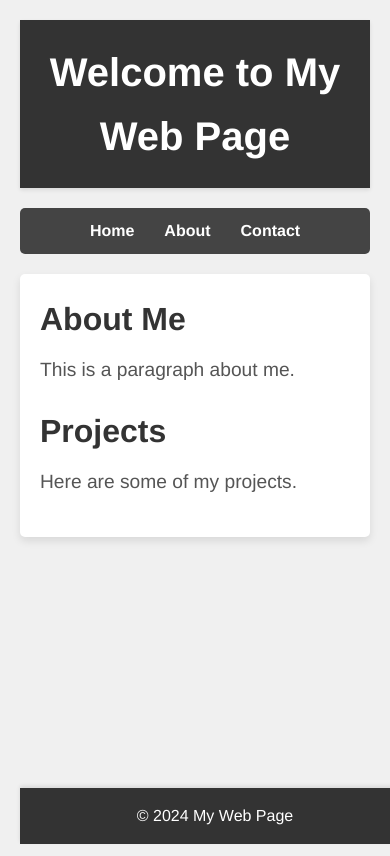
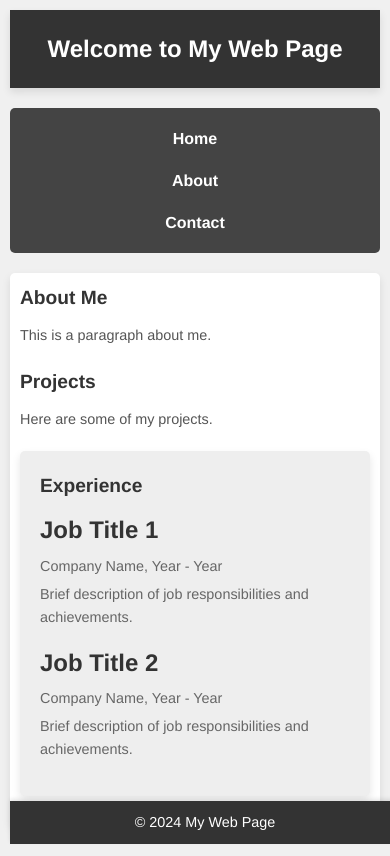
Before and after one commit to shahIO/test-github-pages, a plain HTML site: page index.html in a window 390 px wide. Drawn offline with Linux system fonts and the light colour scheme.

Commit message:
feat. exp and responsive

```diff
--- a/index.html
+++ b/index.html
@@ -5,12 +5,12 @@
     <meta name="viewport" content="width=device-width, initial-scale=1.0">
     <title>My First Web Page</title>
     <link rel="stylesheet" href="style.css">
+    <script src="script.js"></script>
 </head>
 <body>
     <header>
         <h1>Welcome to My Web Page</h1>
     </header>
-
     <nav>
         <ul>
             <li><a href="#">Home</a></li>
@@ -18,24 +18,31 @@
             <li><a href="#">Contact</a></li>
         </ul>
     </nav>
-
     <main>
         <section>
             <h2>About Me</h2>
             <p>This is a paragraph about me.</p>
         </section>
-
         <section>
             <h2>Projects</h2>
             <p>Here are some of my projects.</p>
         </section>
+        <section id="experience">
+            <h2>Experience</h2>
+            <div class="experience-item">
+                <h3>Job Title 1</h3>
+                <p>Company Name, Year - Year</p>
+                <p>Brief description of job responsibilities and achievements.</p>
+            </div>
+            <div class="experience-item">
+                <h3>Job Title 2</h3>
+                <p>Company Name, Year - Year</p>
+                <p>Brief description of job responsibilities and achievements.</p>
+            </div>
+        </section>
     </main>
-
     <footer>
         <p>&copy; 2024 My Web Page</p>
     </footer>
-
-    <!-- Link to the JavaScript file -->
-    <script src="script.js"></script>
 </body>
 </html>
--- a/style.css
+++ b/style.css
@@ -1,3 +1,18 @@
+/* Define CSS variables */
+:root {
+    --primary-bg-color: #333;
+    --primary-text-color: #fff;
+    --secondary-bg-color: #444;
+    --accent-color: #00aaff;
+    --body-bg-color: #f0f0f0;
+    --main-bg-color: #fff;
+    --text-color: #555;
+    --heading-color: #333;
+    --font-family: 'Helvetica Neue', Arial, sans-serif;
+    --shadow: 0 4px 8px rgba(0, 0, 0, 0.1);
+    --transition-duration: 0.3s;
+}
+
 /* Reset some default browser styles */
 body, h1, h2, p, ul {
     margin: 0;
@@ -6,12 +21,12 @@ body, h1, h2, p, ul {
 
 /* Set default font and background color */
 body {
-    font-family: 'Helvetica Neue', Arial, sans-serif;
-    background-color: #f0f0f0;
+    font-family: var(--font-family);
+    background-color: var(--body-bg-color);
     line-height: 1.6;
     padding: 20px;
     opacity: 0;
-    transition: opacity 0.25s ease-in-out;
+    transition: opacity 1s ease-in-out;
 }
 
 body.loaded {
@@ -20,11 +35,11 @@ body.loaded {
 
 /* Style the header */
 header {
-    background: #333;
-    color: #fff;
+    background: var(--primary-bg-color);
+    color: var(--primary-text-color);
     padding: 20px;
     text-align: center;
-    box-shadow: 0 2px 4px rgba(0, 0, 0, 0.1);
+    box-shadow: var(--shadow);
 }
 
 header h1 {
@@ -35,7 +50,7 @@ header h1 {
 /* Style the navigation */
 nav {
     margin: 20px 0;
-    background: #444;
+    background: var(--secondary-bg-color);
     padding: 10px;
     border-radius: 5px;
 }
@@ -45,32 +60,34 @@ nav ul {
     padding: 0;
     display: flex;
     justify-content: center;
+    flex-wrap: wrap;
 }
 
 nav ul li {
-    margin: 0 15px;
+    margin: 10px 15px;
 }
 
 nav ul li a {
     text-decoration: none;
-    color: #fff;
+    color: var(--primary-text-color);
     font-weight: bold;
-    transition: color 0.3s ease;
+    transition: color var(--transition-duration) ease;
 }
 
 nav ul li a:hover {
-    color: #00aaff;
+    color: var(--accent-color);
 }
 
 /* Style the main content */
 main {
-    background: #fff;
+    background: var(--main-bg-color);
     padding: 20px;
-    box-shadow: 0 4px 8px rgba(0, 0, 0, 0.1);
+    box-shadow: var(--shadow);
     margin-bottom: 20px;
     border-radius: 5px;
 }
 
+/* Style individual sections */
 section {
     margin-bottom: 20px;
 }
@@ -78,18 +95,41 @@ section {
 section h2 {
     font-size: 2em;
     margin-bottom: 10px;
-    color: #333;
+    color: var(--heading-color);
 }
 
 section p {
     font-size: 1.2em;
-    color: #555;
+    color: var(--text-color);
+}
+
+/* Style the Experience section */
+#experience {
+    background: #eee;
+    padding: 20px;
+    border-radius: 5px;
+    box-shadow: var(--shadow);
+}
+
+#experience .experience-item {
+    margin-bottom: 15px;
+}
+
+#experience .experience-item h3 {
+    margin: 0;
+    font-size: 1.5em;
+    color: var(--heading-color);
+}
+
+#experience .experience-item p {
+    margin: 5px 0;
+    color: #666;
 }
 
 /* Style the footer */
 footer {
-    background: #333;
-    color: #fff;
+    background: var(--primary-bg-color);
+    color: var(--primary-text-color);
     text-align: center;
     padding: 15px 0;
     position: fixed;
@@ -97,3 +137,67 @@ footer {
     width: 100%;
     box-shadow: 0 -2px 4px rgba(0, 0, 0, 0.1);
 }
+
+/* Media Queries for Responsive Design */
+@media (max-width: 768px) {
+    header h1 {
+        font-size: 2em;
+    }
+
+    nav ul {
+        flex-direction: column;
+        align-items: center;
+    }
+
+    nav ul li {
+        margin: 10px 0;
+    }
+
+    main {
+        padding: 15px;
+    }
+
+    section h2 {
+        font-size: 1.5em;
+    }
+
+    section p {
+        font-size: 1em;
+    }
+}
+
+@media (max-width: 480px) {
+    body {
+        padding: 10px;
+    }
+
+    header h1 {
+        font-size: 1.5em;
+    }
+
+    nav ul {
+        flex-direction: column;
+        align-items: center;
+    }
+
+    nav ul li {
+        margin: 8px 0;
+    }
+
+    main {
+        padding: 10px;
+    }
+
+    section h2 {
+        font-size: 1.2em;
+    }
+
+    section p {
+        font-size: 0.9em;
+    }
+
+    footer {
+        padding: 10px 0;
+        font-size: 0.9em;
+    }
+}
```
